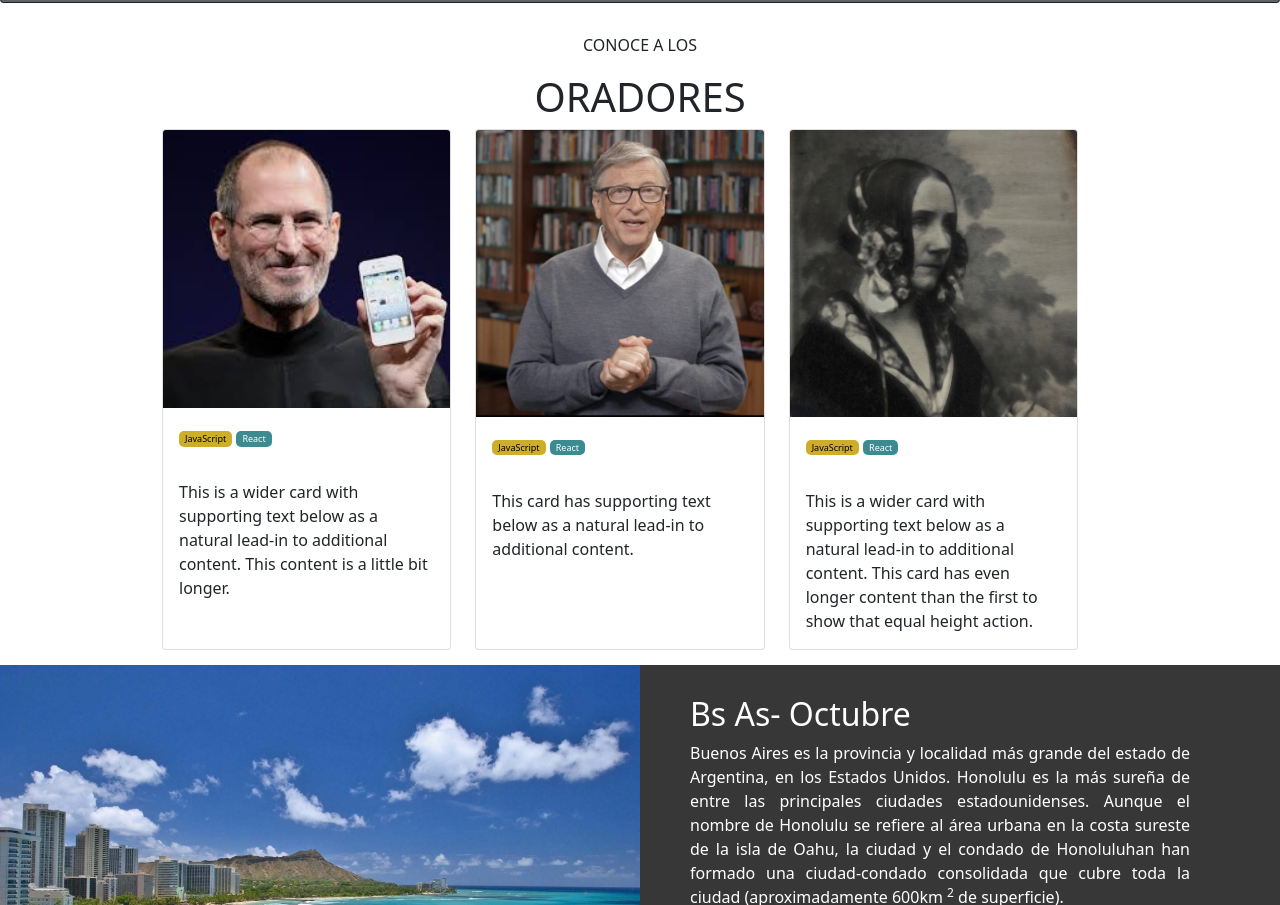
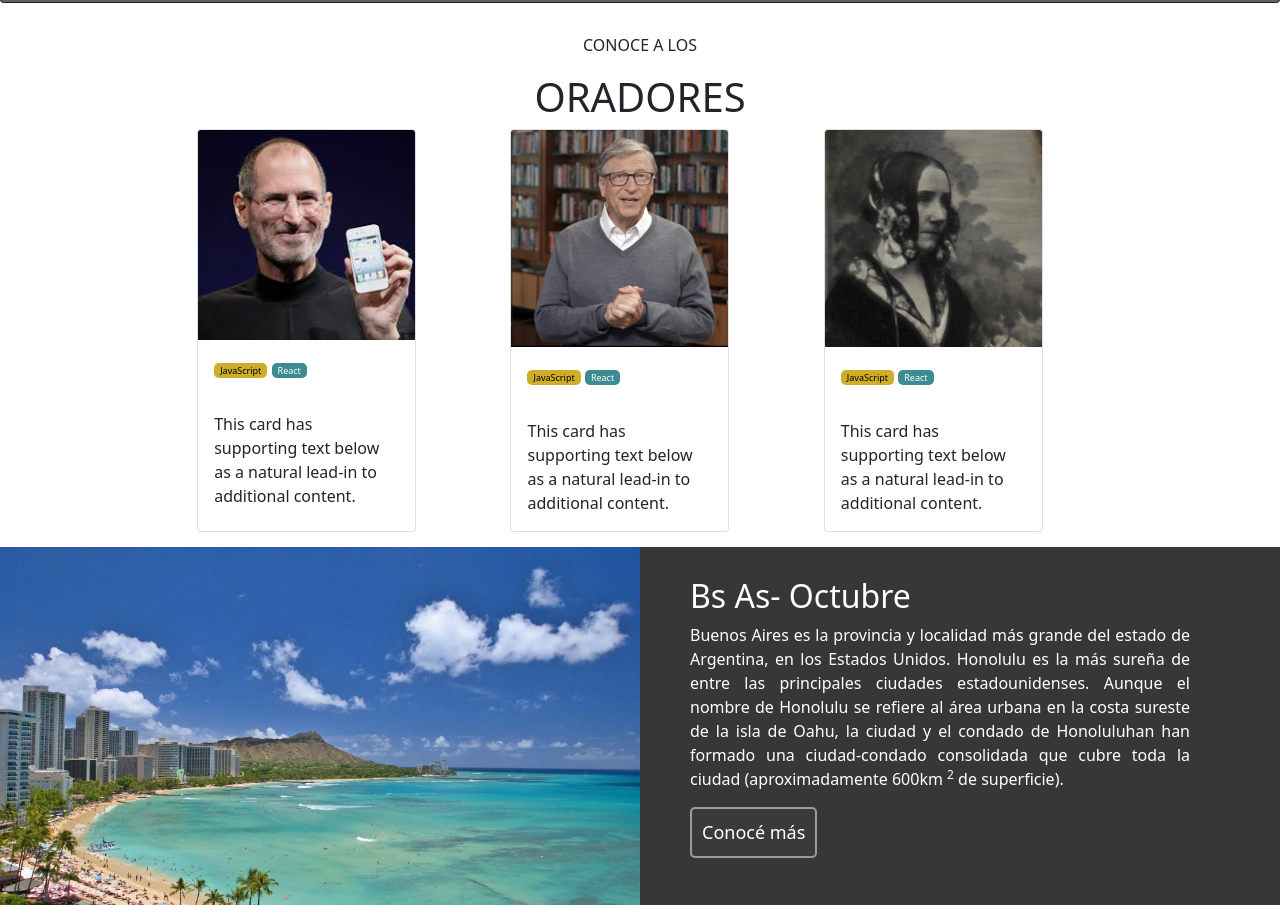
Before and after one commit to AnaSolF/TrabajoPractico, a plain HTML site: page index.html in a window 1280 px wide. Shown: the part 1129-2034 px from the top of the page. Drawn offline with nearby package versions, Linux system fonts and the light colour scheme; grey boxes are pictures that could not be loaded.

Commit message:
Update
Modificación en el ancho de columna desde las clases bootstrap.

```diff
--- a/index.html
+++ b/index.html
@@ -47,11 +47,8 @@
                     <button type="button" class="btn btn-light">Quiero ser orador</button>
                     <button type="button" class="btn btn-success">Comprar tickets</button>
                   </div>
+
                  </div>
-
-
-
-
 
                 </div>
 
@@ -62,15 +59,15 @@
         <section id="sec2">
 <p id="Parrafo">CONOCE A LOS</p>
 <h1>ORADORES</h1>
-<div class="row row-cols-1 row-cols-md-3 g-4">
+<div class="row row-cols-1 row-cols-md-4 g-3">
   <div class="col">
     <div class="card h-100">
       <img src="./imagenes_integrador_front/steve.jpg" class="card-img-top" alt="Steve">
       <div class="card-body">
         <button class="btnAmarillo">JavaScript</button>
         <button class="btnChico">React</button>
-        <h5 class="card-title">Steve Jobs</h5>
-        <p class="card-text">This is a wider card with supporting text below as a natural lead-in to additional content. This content is a little bit longer.</p>
+        <h5 class="card-title">Card title</h5>
+        <p class="card-text">This card has supporting text below as a natural lead-in to additional content.</p>
       </div>
 
     </div>
@@ -94,7 +91,7 @@
         <button class="btnAmarillo">JavaScript</button>
         <button class="btnChico">React</button>
         <h5 class="card-title">Card title</h5>
-        <p class="card-text">This is a wider card with supporting text below as a natural lead-in to additional content. This card has even longer content than the first to show that equal height action.</p>
+        <p class="card-text">This card has supporting text below as a natural lead-in to additional content.</p>
       </div>
 
     </div>
```
